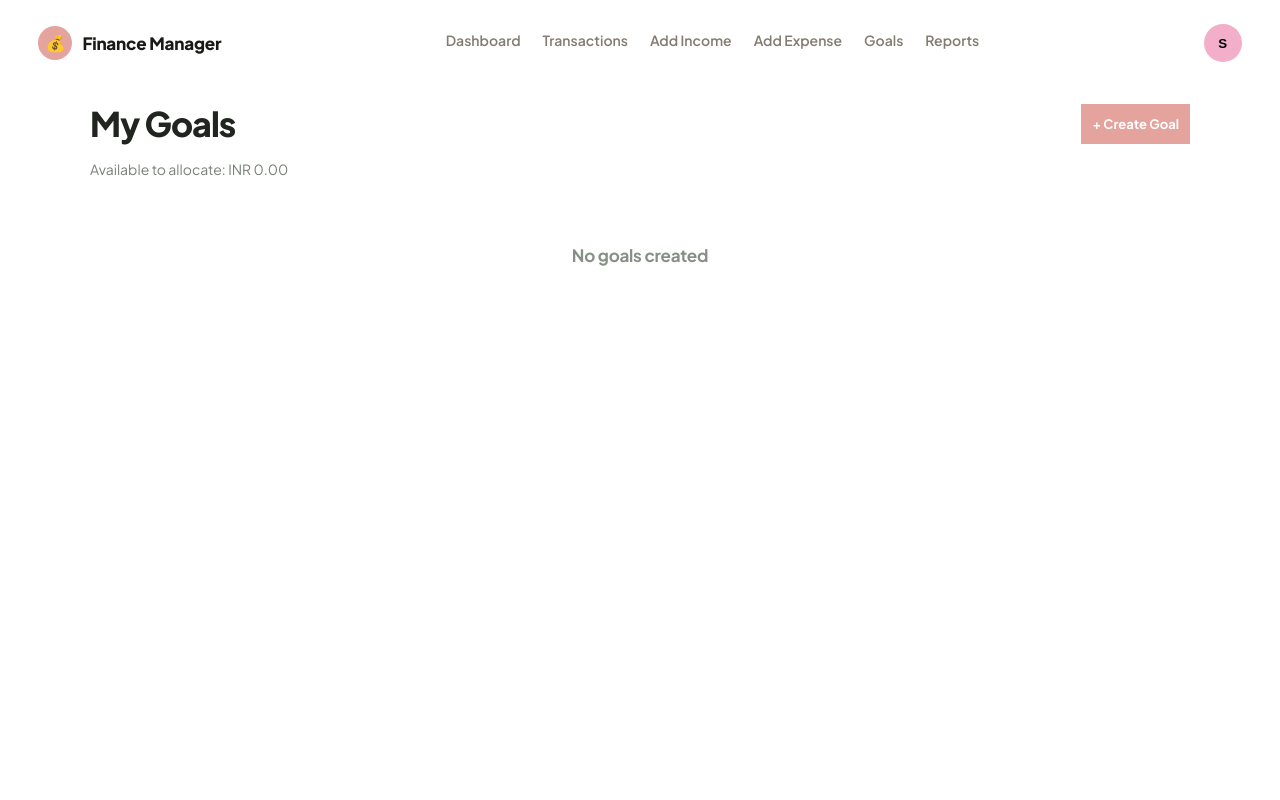
After one commit to Azizshahiwala/FinanceManager, a Django app: page /goals/ in a window 1280 px wide. The commit adds this page. Run offline with Django 5.2, Linux system fonts and the light colour scheme; the visitor is signed in with stand-in values (Sample User, id 1); data comes from the database, SQL or seed files in the repository; data that the repository does not hold is empty.

Commit message:
Added features: Goals. Track your financial goals. Allocate and manage how to spend your money in friendly way. Removed feature: Edit transaction.

```diff
--- a/Finance/admin.py
+++ b/Finance/admin.py
@@ -57,3 +57,9 @@ class AmountFilter(admin.SimpleListFilter):
             return queryset.filter(amount__gte=500, amount__lte=5000)
         if self.value() == 'high':
             return queryset.filter(amount__gt=5000)
+
+@admin.register(FinanceGoal)
+class FinanceGoalAdmin(admin.ModelAdmin):
+    list_display = ('title', 'user', 'target_amount', 'allocated', 'deadline', 'mode', 'status')
+    list_filter = ('mode', 'status', 'deadline', 'user')
+    search_fields = ('title', 'user__username')
--- a/Finance/forms.py
+++ b/Finance/forms.py
@@ -100,3 +100,25 @@ class MonthlyBudgetForm(forms.ModelForm):
         if amount is None or amount <= 0:
             raise forms.ValidationError('Enter an amount greater than 0.')
         return amount
+
+from datetime import date
+from django import forms
+from Finance.models import FinanceGoal
+
+class FinanceGoalForm(forms.ModelForm):
+    class Meta:
+        model = FinanceGoal
+        fields = ['title', 'target_amount', 'deadline', 'mode']
+        widgets = {'deadline': forms.DateInput(attrs={'type': 'date'})}
+
+    def clean_target_amount(self):
+        amount = self.cleaned_data['target_amount']
+        if amount <= 0:
+            raise forms.ValidationError('Enter an amount greater than 0.')
+        return amount
+
+    def clean_deadline(self):
+        deadline = self.cleaned_data['deadline']
+        if deadline < date.today():
+            raise forms.ValidationError('Deadline must be today or later.')
+        return deadline
--- a/Finance/static/style.css
+++ b/Finance/static/style.css
@@ -1341,3 +1341,247 @@ form textarea:focus {
 .budget-status { background: #edf8f2; border-left: 3px solid #2E9E6E; border-radius: 12px; padding: 12px 15px; margin-bottom: 16px; font-size: 13px; }
 .budget-status.over { background: #fff3ee; border-left-color: #E2645B; }
 .budget-msg { margin: 4px 0 0; color: #788078; }
+
+/* Goals page */
+.goals-page {
+  width: 100%;
+  max-width: 1100px;
+  margin: 0 auto;
+  padding: 8px 0 36px;
+  color: #20251f;
+}
+
+.goals-page h1 {
+  font-size: clamp(25px, 3vw, 34px);
+  letter-spacing: -1px;
+  font-weight: 800;
+  margin: 0;
+}
+
+.goals-head {
+  display: flex;
+  align-items: center;
+  justify-content: space-between;
+  gap: 16px;
+  flex-wrap: wrap;
+  margin-bottom: 8px;
+}
+
+.goals-available {
+  color: #788078;
+  font-size: 14px;
+  margin: 0 0 22px;
+}
+
+.goals-page h2 {
+  font-size: 17px;
+  font-weight: 800;
+  margin: 0;
+  letter-spacing: -0.25px;
+}
+
+/* Create form */
+.goal-form {
+  background: #fff;
+  border: 1px solid #e7ece5;
+  border-radius: 18px;
+  box-shadow: 0 6px 22px rgba(33, 54, 35, 0.045);
+  padding: 22px;
+  margin-bottom: 20px;
+}
+
+.goal-form p { margin: 0 0 14px; }
+
+.goal-form label {
+  display: block;
+  font-size: 12px;
+  font-weight: 700;
+  color: #6d776d;
+  margin-bottom: 5px;
+}
+
+.goal-form input,
+.goal-form select {
+  width: 100%;
+  max-width: 420px;
+  padding: 10px 12px;
+  border: 1px solid #e7ece5;
+  border-radius: 10px;
+  font: inherit;
+  font-size: 14px;
+  background: #fff;
+}
+
+.goal-form input:focus,
+.goal-form select:focus {
+  outline: none;
+  border-color: #63806b;
+}
+
+.goal-form .errorlist {
+  list-style: none;
+  padding: 0;
+  margin: 4px 0 0;
+  color: #c46b48;
+  font-size: 12px;
+}
+
+/* Goal cards */
+.goal-card {
+  background: #fff;
+  border: 1px solid #e7ece5;
+  border-radius: 18px;
+  box-shadow: 0 6px 22px rgba(33, 54, 35, 0.045);
+  padding: 22px;
+  margin-bottom: 16px;
+  position: relative;
+  overflow: hidden;
+}
+
+.goal-card-top {
+  display: flex;
+  justify-content: space-between;
+  align-items: flex-start;
+  gap: 12px;
+  margin-bottom: 18px;
+}
+
+.goal-deadline {
+  font-size: 12px;
+  color: #899188;
+  margin: 5px 0 0;
+  display: flex;
+  align-items: center;
+  gap: 8px;
+  flex-wrap: wrap;
+}
+
+.goal-side {
+  display: flex;
+  align-items: center;
+  gap: 10px;
+}
+
+/* Discard X */
+.goal-x {
+  width: 32px;
+  height: 32px;
+  border-radius: 10px;
+  border: 1px solid #f0d3c7;
+  background: #fff3ee;
+  color: #c46b48;
+  font-weight: 800;
+  font-size: 13px;
+  cursor: pointer;
+}
+
+.goal-x:hover {
+  background: #ffe4d9;
+}
+
+/* Badges */
+.badge {
+  display: inline-block;
+  padding: 4px 10px;
+  border-radius: 20px;
+  font-size: 11px;
+  font-weight: 800;
+  background: #e9efff;
+  color: #4d6eb1;
+}
+
+.goal-card .badge:first-child {
+  background: #e5f5e9;
+  color: #268653;
+}
+
+/* Progress */
+.goal-progress {
+  height: 10px;
+  border-radius: 6px;
+  background: #eef1ec;
+  overflow: hidden;
+  margin-bottom: 6px;
+}
+
+.goal-progress div {
+  height: 100%;
+  border-radius: 6px;
+  background: linear-gradient(90deg, #78c894, #2E9E6E);
+  transition: width 0.3s ease;
+}
+
+.goal-percent {
+  font-size: 22px;
+  font-weight: 800;
+  color: #268653;
+  letter-spacing: -0.5px;
+  margin: 0 0 8px;
+}
+
+.goal-card small {
+  display: block;
+  color: #788078;
+  font-size: 12px;
+  line-height: 1.6;
+}
+
+/* Actions and messages */
+.goal-card form {
+  display: inline-block;
+  margin: 12px 0 0;
+}
+
+.goal-card form + small,
+.goal-card .goal-error {
+  display: block;
+  margin-top: 10px;
+}
+
+.goal-error {
+  color: #c46b48;
+  font-weight: 700;
+}
+
+.goal-done {
+  margin: 12px 0 0;
+  font-size: 13px;
+  font-weight: 800;
+  color: #268653;
+}
+
+.goals-page .btn-pill {
+  cursor: pointer;
+}
+
+.goals-page .btn-pill[disabled] {
+  background: #eef1ec;
+  color: #a4aca2;
+  border-color: #eef1ec;
+  cursor: not-allowed;
+}
+
+/* Empty state */
+.goals-page > h2 {
+  text-align: center;
+  color: #858f83;
+  font-weight: 700;
+  padding: 40px 0;
+}
+
+/* Responsive */
+@media (max-width: 600px) {
+  .goal-card { padding: 16px; border-radius: 15px; }
+  .goal-card-top { flex-direction: column; }
+  .goal-side { align-self: flex-start; }
+}
+
+/* Partial allocation (Manual goals) */
+.allocate-panel { display: inline-block; width: 100%; margin-top: 12px; }
+.allocate-panel summary { list-style: none; display: inline-block; }
+.allocate-panel summary::-webkit-details-marker { display: none; }
+.allocate-form { display: block; margin-top: 12px; padding: 14px; background: #f7faf5; border-radius: 12px; }
+.allocate-range { display: flex; align-items: center; gap: 12px; }
+.allocate-range input[type="range"] { flex: 1; accent-color: #2E9E6E; }
+.allocate-range output { min-width: 70px; text-align: right; font-weight: 800; color: #268653; }
+.allocate-hint { font-size: 12px; color: #788078; margin: 8px 0 10px; }
--- a/Finance/templates/Dashboard.html
+++ b/Finance/templates/Dashboard.html
@@ -36,7 +36,7 @@
   <section class="dash-summary" aria-label="Financial summary">
     <article class="dash-card dash-income"><div class="dash-card-head"><span class="dash-icon">↗</span>Total income</div><div class="dash-amount">₹{{ total_income|floatformat:2 }}</div><p class="dash-note">Money received in {{ report_year }}</p></article>
     <article class="dash-card dash-expense"><div class="dash-card-head"><span class="dash-icon">↘</span>Total expenses</div><div class="dash-amount">₹{{ total_expense|floatformat:2 }}</div><p class="dash-note">Money spent in {{ report_year }}</p></article>
-    <article class="dash-card dash-balance"><div class="dash-card-head"><span class="dash-icon">◈</span>Net balance</div><div class="dash-amount">₹{{ balance|floatformat:2 }}</div><p class="dash-note">Income minus expenses for {{ report_year }}</p></article>
+    <article class="dash-card dash-balance"><div class="dash-card-head"><span class="dash-icon">◈</span>Net balance</div><div class="dash-amount">₹{{ balance|floatformat:2 }}</div><p class="dash-note">Income minus expenses across all time</p></article>
   </section>
 
   <section class="dash-highlights" aria-label="Additional statistics">
--- a/Finance/templates/ExportArea.html
+++ b/Finance/templates/ExportArea.html
@@ -30,7 +30,6 @@
 
         <label for="export-format">File format</label>
         <select id="export-format" name="export_dropdown">
-          <option value="csv">CSV — spreadsheet compatible</option>
           <option value="xlsx">Excel workbook (.xlsx)</option>
           <option value="json">JSON — structured data</option>
         </select>
--- /dev/null
+++ b/Finance/templates/Goals/goals.html
@@ -0,0 +1,89 @@
+{% extends 'Homepage.html' %}
+{% load static %}
+{% block content %}
+<section class="goals-page">
+
+  <div class="goals-head">
+    <h1>My Goals</h1>
+    <a href="{% url 'goalsHome' %}?new=1" class="btn-pill">+ Create Goal</a>
+  </div>
+  <p class="goals-available">Available to allocate: {{ profile.currency }} {{ available|floatformat:2 }}</p>
+
+  {% if show_form %}
+  <form method="post" action="{% url 'createGoal' %}" class="goal-form">
+    {% csrf_token %}
+    {{ form.as_p }}
+    <button type="submit" class="btn-pill">Create goal</button>
+    <a href="{% url 'goalsHome' %}" class="btn-pill ghost">Cancel</a>
+  </form>
+  {% endif %}
+
+  {% for goal in goals %}
+  <article class="goal-card">
+
+    <div class="goal-card-top">
+      <div>
+        <h2>{{ goal.title }}</h2>
+        <p class="goal-deadline">
+          {{ goal.deadline }}
+          {% if goal.is_overdue %}<span class="badge badge-overdue">Overdue</span>{% endif %}
+        </p>
+      </div>
+      <div class="goal-side">
+        <span class="badge badge-{{ goal.mode }}">{{ goal.get_mode_display }}</span>
+        <form method="post" action="{% url 'discardGoal' goal.pk %}">
+          {% csrf_token %}
+          <button type="submit" class="goal-x" title="Discard goal and release funds">X</button>
+        </form>
+      </div>
+    </div>
+
+    <div class="goal-progress"><div style="width: {{ goal.percent }}%"></div></div>
+    <p class="goal-percent">{{ goal.percent }}%</p>
+    <small>
+      Collected: {{ profile.currency }} {{ goal.allocated|floatformat:2 }} &middot;
+      Remaining: {{ profile.currency }} {{ goal.remaining|floatformat:2 }}
+      of {{ profile.currency }} {{ goal.target_amount|floatformat:2 }}
+    </small>
+
+    {% if goal.status == 'completed' %}
+      <p class="goal-done">Completed</p>
+
+    {% elif goal.allocated >= goal.target_amount %}
+      <form method="post" action="{% url 'buyGoal' goal.pk %}">
+        {% csrf_token %}
+        <button type="submit" class="btn-pill">Buy with this goal</button>
+      </form>
+
+    {% elif goal.mode == 'manual' %}
+      {% if goal.can_allocate %}
+      <details class="allocate-panel">
+        <summary class="btn-pill">Allocate funds</summary>
+        <form method="post" action="{% url 'allocateGoal' goal.pk %}" class="allocate-form">
+          {% csrf_token %}
+          <div class="allocate-range">
+            <input type="range" name="amount" min="1" max="{{ goal.max_allocatable }}" step="1"
+                   value="{{ goal.max_allocatable }}"
+                   oninput="this.nextElementSibling.textContent = this.value">
+            <output>{{ goal.max_allocatable }}</output>
+          </div>
+          <p class="allocate-hint">Drag to choose how much to lock. Up to {{ profile.currency }} {{ goal.max_allocatable }}.</p>
+          <button type="submit" class="btn-pill">Lock amount</button>
+        </form>
+      </details>
+      {% else %}
+        <button type="button" class="btn-pill" disabled>Allocate funds</button>
+        <small class="goal-error">Low on balance. Cannot allocate funds.</small>
+      {% endif %}
+
+    {% elif not goal.fundable %}
+      <small class="goal-error">Low on balance. Cannot allocate funds.</small>
+    {% endif %}
+
+  </article>
+  {% empty %}
+  <h2>No goals created</h2>
+  {% endfor %}
+
+</section>
+{% endblock %}
--- a/Finance/templates/Homepage.html
+++ b/Finance/templates/Homepage.html
@@ -28,9 +28,10 @@
             class="{% if request.resolver_match.url_name == 'incomeAdd' %}active{% endif %}">Add Income</a>
           <a href="{% url 'expenseAdd' %}"
             class="{% if request.resolver_match.url_name == 'expenseAdd' %}active{% endif %}">Add Expense</a>
+          <a href="{% url 'goalsHome' %}">Goals</a>
           <a href="{% url 'reportsHome' %}"
             class="{% if request.resolver_match.url_name == 'reportsHome' or request.resolver_match.url_name == 'reportPreview' or request.resolver_match.url_name == 'reportPdf' or request.resolver_match.url_name == 'exportArea' %}active{% endif %}">Reports</a>
-          <!-- <a href="{% url 'logout' %}">Logout</a> -->
+
         </nav>
         {% if user.is_authenticated %}
 <div class="user-menu">
--- a/Finance/templates/Transaction.html
+++ b/Finance/templates/Transaction.html
@@ -102,7 +102,6 @@
 
         {% if tx.source_id %}
         <div class="tx-actions">
-            <a href="{% url 'editTransaction' tx.type tx.source_id %}" class="btn-pill ghost">Edit</a>
             <form method="post" action="{% url 'deleteTransaction' tx.type tx.source_id %}" onsubmit="return confirm('Delete this transaction?');">
                 {% csrf_token %}
                 <button type="submit" class="btn-pill danger">Delete</button>
--- a/Finance/urls.py
+++ b/Finance/urls.py
@@ -11,7 +11,6 @@ urlpatterns = [
     path('logout/', views.logout, name='logout'),
     path('dashboard/', views.dashboard, name='dashboard'),
     path('transaction/', views.transaction, name='transaction'),
-    path('transactions/<str:transaction_type>/<int:transaction_id>/edit/', views.editTransaction, name='editTransaction'),
     path('transactions/<str:transaction_type>/<int:transaction_id>/delete/', views.deleteTransaction, name='deleteTransaction'),
     path('budget/', views.budgetSetup, name='budgetSetup'),path('expense-add/', views.expenseAdd, name='expenseAdd'),
     path('income-add/', views.incomeAdd, name='incomeAdd'),
@@ -25,4 +24,11 @@ urlpatterns = [
     path('reports/', views.reportsHome, name='reportsHome'),
     path('reports/preview/', views.reportPreview, name='reportPreview'),
     path('reports/pdf/', views.reportPdf, name='reportPdf'),
+
+    path('goals/', views.goalsHome, name='goalsHome'),
+    path('goals/create/', views.createGoal, name='createGoal'),
+    path('goals/recalculate/', views.recalculateGoals, name='recalculateGoals'),
+    path('goals/<int:pk>/allocate/', views.allocateGoal, name='allocateGoal'),
+    path('goals/<int:pk>/discard/', views.discardGoal, name='discardGoal'),
+    path('goals/<int:pk>/buy/', views.buyGoal, name='buyGoal'),
 ]
--- a/Finance/views.py
+++ b/Finance/views.py
@@ -2,16 +2,15 @@ import calendar
 from datetime import date, datetime, timedelta
 
 from Finance.services.budget_filter import budget_status, current_month_range
-from Finance.models import Profile
 from django.db.models.functions import ExtractMonth
-from .models import Expense, Income, Profile, TransactionLogs
+from .models import Expense, FinanceGoal, Income, Profile, TransactionLogs
 from io import BytesIO
 import time
 from urllib.parse import urlencode
 
 import pandas as pd
-
-from django.shortcuts import render, redirect
+from decimal import Decimal, InvalidOperation
+from django.shortcuts import get_object_or_404, render, redirect
 from django.http import HttpResponse, JsonResponse
 from django.db import transaction as db_transaction
 from django.db.models import F, Sum
@@ -23,8 +22,10 @@ from django.core import signing
 from django.urls import reverse
 from django.utils.text import get_valid_filename
 
+from django.views.decorators.http import require_POST
+from Finance.services import goals as goal_service
+
 from .forms import *
-from .models import Profile, TransactionLogs
 from .services.transaction_sync import (
     create_or_update_transaction_log,
     get_owned_transaction_or_404,
@@ -33,7 +34,7 @@ from .services.transaction_sync import (
 )
 
 # ── Reports package ──────────────────────────────────────────────────────────
-from .reports.services import build_report_data
+from .reports.services import all_time_balance, build_report_data
 from .reports.insights import generate_insights
 from .reports.charts import bar_chart, donut_chart
 from .reports.pdf import render_pdf
@@ -133,9 +134,12 @@ def expenseAdd(request):
     if request.method == 'POST':
         form = ExpenseDataForm(request.POST)
         if form.is_valid():
-            save_transaction_with_log(request.user, form, 'expense')
-            messages.success(request, 'Expense saved successfully.')
-            return redirect('expenseAdd')
+            if form.cleaned_data['amount'] > goal_service.available(request.user):
+                form.add_error('amount', 'This money is locked in goals. Check available balance on the Goals page.')
+            else:
+                save_transaction_with_log(request.user, form, 'expense')
+                messages.success(request, 'Expense saved successfully.')
+                return redirect('expenseAdd')
     else:
         form = ExpenseDataForm()
 
@@ -207,27 +211,6 @@ def incomeAdd(request):
 
 
 @login_required
-def editTransaction(request, transaction_type, transaction_id):
-    row = get_owned_transaction_or_404(request.user, transaction_type, transaction_id)
-    form_class = IncomeDataForm if transaction_type == 'income' else ExpenseDataForm
-
-    if request.method == 'POST':
-        form = form_class(request.POST, instance=row)
-        if form.is_valid():
-            save_transaction_with_log(request.user, form, transaction_type)
-            messages.success(request, 'Transaction updated successfully.')
-            return redirect('transaction')
-    else:
-        form = form_class(instance=row)
-
-    return render(
-        request,
-        'Transaction/edit.html',
-        {'form': form, 'transaction_type': transaction_type, 'row': row},
-    )
-
-
-@login_required
 def deleteTransaction(request, transaction_type, transaction_id):
     row = get_owned_transaction_or_404(request.user, transaction_type, transaction_id)
 
@@ -276,9 +259,10 @@ def dashboard(request):
     monthly_expense = monthly_totals(expenses)
     total_income = sum(monthly_income)
     total_expense = sum(monthly_expense)
-    balance = total_income - total_expense
-    savings_rate = round(balance / total_income * 100, 1) if total_income > 0 else None
+    year_balance = total_income - total_expense
+    savings_rate = round(year_balance / total_income * 100, 1) if total_income > 0 else None
     savings_bar = max(0, min(100, savings_rate)) if savings_rate is not None else 0
+    balance = all_time_balance(request.user)
 
     # Daily data for the combined bar + line chart. No future dates are generated.
     year_start = date(report_year, 1, 1)
@@ -720,10 +704,9 @@ def budgetSetup(request):
     profile, _ = Profile.objects.get_or_create(user=request.user)
 
     today = date.today()
-    all_time = build_report_data(request.user, date(2000, 1, 1), today)
     this_month = build_report_data(request.user, today.replace(day=1), today)
 
-    balance = all_time['balance']
+    balance = all_time_balance(request.user)
     can_edit = balance < BALANCE_LIMIT
 
     editing = request.GET.get('edit') == '1'
@@ -751,3 +734,80 @@ def budgetSetup(request):
         'budget_is_set': budget_is_set,
         'balance_limit': BALANCE_LIMIT,
     })
+
+def _goals_page(request, form=None):
+    profile, _ = Profile.objects.get_or_create(user=request.user)
+    available = goal_service.available(request.user)
+    goals = list(FinanceGoal.objects.filter(user=request.user))
+    for goal in goals:
+        goal.percent = int(goal.allocated * 100 / goal.target_amount) if goal.target_amount else 0
+        goal.is_overdue = goal.status == 'active' and goal.deadline < date.today()
+        goal.fundable = goal.status == 'active' and available >= goal.remaining
+        goal.max_allocatable = int(min(available, goal.remaining)) if goal.status == 'active' else 0
+        goal.can_allocate = goal.max_allocatable >= 1
+    return render(request, 'Goals/goals.html', {
+        'profile': profile,
+        'available': available,
+        'goals': goals,
+        'form': form or FinanceGoalForm(),
+        'show_form': form is not None or 'new' in request.GET,
+    })
+
+
+@login_required
+def goalsHome(request):
+    return _goals_page(request)
+
+
+@login_required
+@require_POST
+def createGoal(request):
+    form = FinanceGoalForm(request.POST)
+    if not form.is_valid():
+        return _goals_page(request, form)
+    goal = form.save(commit=False)
+    goal.user = request.user
+    goal.save()
+    goal_service.run_auto_allocation(request.user)
+    messages.success(request, 'Goal created.')
+    return redirect('goalsHome')
+
+@login_required
+@require_POST
+def allocateGoal(request, pk):
+    goal = get_object_or_404(FinanceGoal, pk=pk, user=request.user, mode='manual', status='active')
+    try:
+        amount = Decimal(request.POST.get('amount', ''))
+    except InvalidOperation:
+        amount = Decimal('0')
+    error = goal_service.allocate_amount(goal, amount)
+    if error:
+        messages.error(request, error)
+    else:
+        messages.success(request, 'Funds allocated.')
+    return redirect('goalsHome')
+
+@login_required
+@require_POST
+def discardGoal(request, pk):
+    goal = get_object_or_404(FinanceGoal, pk=pk, user=request.user)
+    goal.delete()
+    goal_service.run_auto_allocation(request.user)
+    messages.success(request, 'Goal discarded. Funds released.')
+    return redirect('goalsHome')
+
+
+@login_required
+@require_POST
+def buyGoal(request, pk):
+    goal = get_object_or_404(FinanceGoal, pk=pk, user=request.user, status='active')
+    error = goal_service.buy_goal(goal)
+    messages.error(request, error) if error else messages.success(request, 'Goal completed. Expense recorded.')
+    return redirect('goalsHome')
+
+
+@login_required
+@require_POST
+def recalculateGoals(request):
+    goal_service.run_auto_allocation(request.user)
+    return redirect('goalsHome')
```
Also changed, not shown: Finance/models.py (+20 -0 lines), Finance/reports/services.py (+21 -5 lines), Finance/services/goals.py (added, +85 -0 lines), Finance/templates/Transaction/edit.html (deleted, +0 -18 lines), Finance/tests.py (+30 -67 lines), Finance/migrations/0009_financegoal.py (added).
